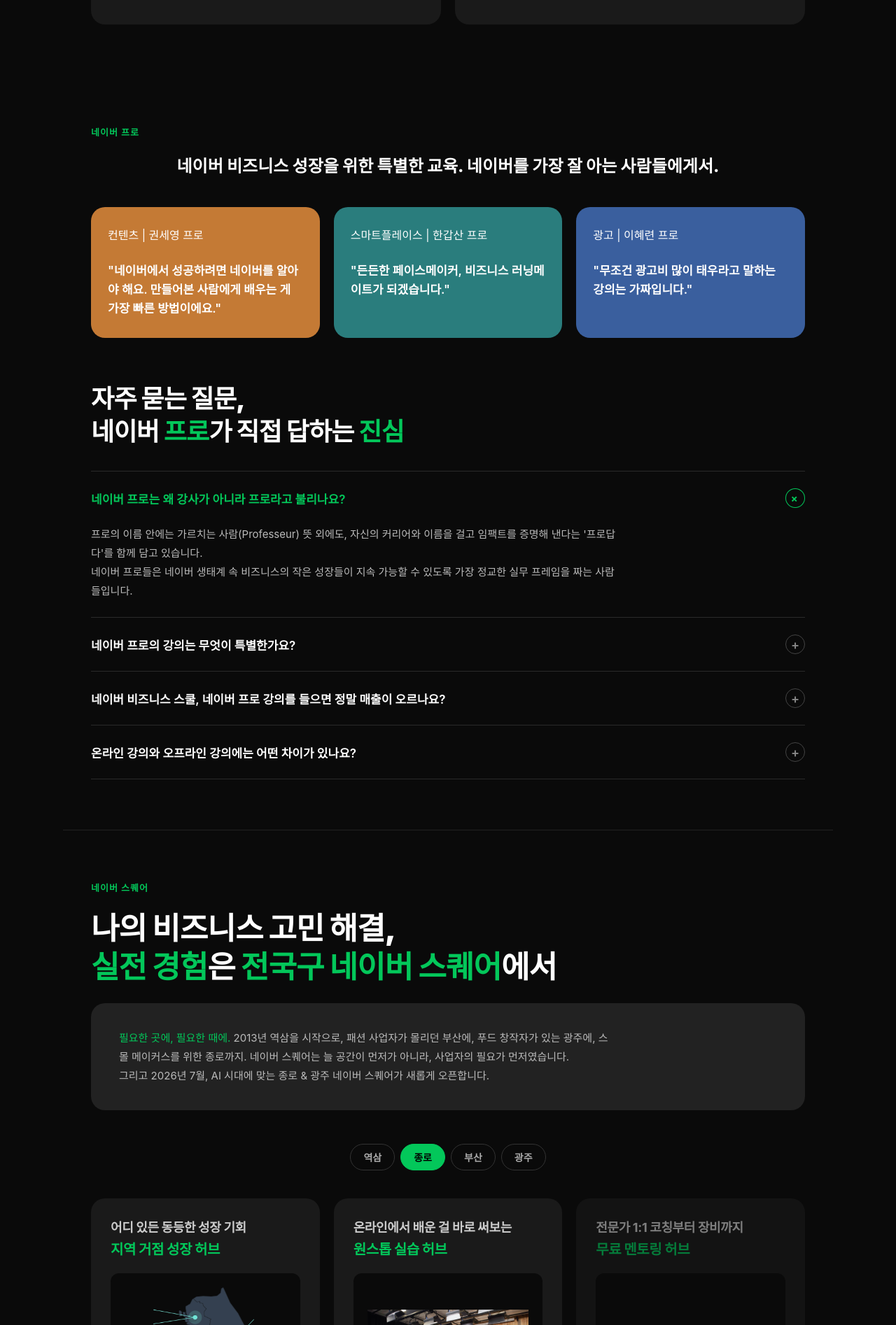
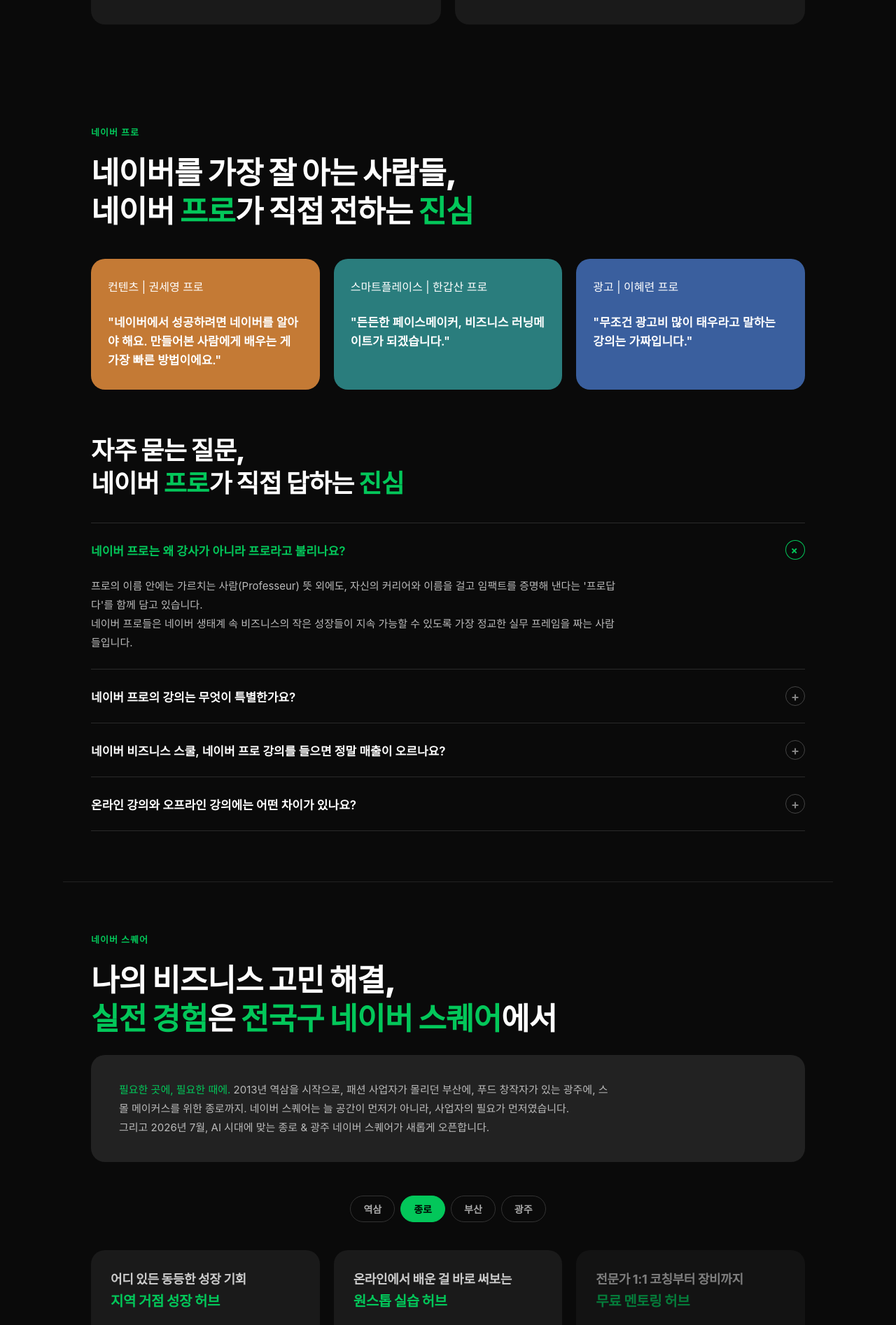
Before and after one commit to umnyaumnya/intro.nbs, a Jekyll site: the page built from index.html, in a window 1280 px wide. Shown: the part 2329-4223 px from the top of the page at 70% size. Built offline with Jekyll 4.4.1, drawn with Linux system fonts in a browser that asks for light colours.

Commit message:
pros 상단 제목: 새 카피('네이버를 가장 잘 아는 사람들, 네이버 프로가 직접 전하는 진심') + 다른 섹션 h2와 동일한 큰 글씨/좌측 정렬

```diff
--- a/_data/sections.yml
+++ b/_data/sections.yml
@@ -98,7 +98,7 @@
   # 5. 네이버 프로 + Q&A
   - type: pros
     eyebrow: 네이버 프로
-    headline: 네이버 비즈니스 성장을 위한 특별한 교육. 네이버를 가장 잘 아는 사람들에게서.
+    headline: 네이버를 가장 잘 아는 사람들,<br>네이버 <span class="green">프로</span>가 직접 전하는 <span class="green">진심</span>
     divider_after: true
     cards:
       - color: orange
--- a/_layouts/default.html
+++ b/_layouts/default.html
@@ -100,7 +100,8 @@
     .square-card-v2 .card-image img { max-width: 100%; max-height: 100%; width: auto; height: auto; object-fit: contain; }
     .placeholder-card { opacity: 0.6; }
     .strengths-bottom.as-top { margin-top: 24px; margin-bottom: 48px; }
-    .pros-headline { text-align: center; font-size: clamp(18px, 2.5vw, 24px); font-weight: 800; color: #fff; margin-bottom: 40px; line-height: 1.5; }
+    /* pros 섹션 상단 큰 제목 — 다른 섹션 h2와 동일한 폰트/사이즈 */
+    .pros-headline { text-align: left; font-size: clamp(28px, 4vw, 44px); font-weight: 900; color: #fff; margin-bottom: 40px; line-height: 1.25; letter-spacing: -0.02em; }
     .qna-answer p { margin: 0 0 12px 0; }
 
     @media (max-width: 900px) {
```
